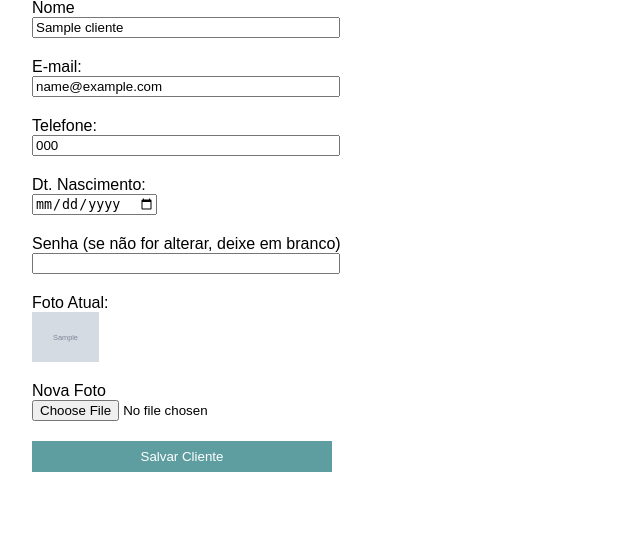
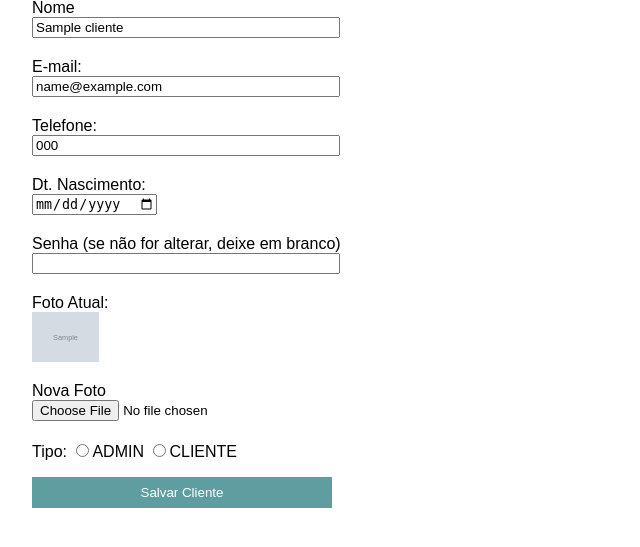
Before and after one commit to luiizsilverio/php-crud, a PHP site: page /php-crud/editar-cliente.php?id=1 in a window 1280 px wide. Shown: the part 154-701 px from the top of the page, without its empty margins (0-640 px from the left). Run offline with PHP 8.4, Linux system fonts and the light colour scheme; tables that the repository leaves empty or names only in its code hold one stand-in row (values such as "Sample post"); grey boxes marked "Sample" are stand-in pictures; data that the repository does not hold is empty.

Commit message:
is admin Ok

```diff
--- a/editar-cliente.php
+++ b/editar-cliente.php
@@ -21,6 +21,8 @@
     $telefone = $cliente['telefone'];
     $dtnas    = $cliente['dtnas'];
     $foto     = $cliente['foto'];
+    $admin    = $cliente['admin'] ?? "0";
+
   }
   catch (Exception $e) {
     $erro = "Erro ao enviar dados: " . $db_connect->error;
@@ -49,6 +51,7 @@
           $telefone  = $_POST['telefone'];
           $dtnas     = $_POST['dtnas'];
           $senha     = $_POST['senha'];
+          $admin     = $_POST['admin'];
           $erro      = "";
           $sql_foto  = "";
           $sql_senha = "";
@@ -71,7 +74,7 @@
             $erro = 'A senha deve ter tamanho entre 6 e 16 caracteres';
           }
 
-          if (isset($_FILES['foto'])) {   // Upload de foto
+          if (isset($_FILES['foto']) && !empty($_FILES['foto']['name'])) {   // Upload de foto
             $arq = $_FILES['foto'];
             $path = enviarArquivo($arq['error'], $arq['size'], $arq['name'], $arq['tmp_name']);
             if ($path == false)
@@ -95,7 +98,8 @@
                     telefone = '$telefone',
                     {$sql_senha}
                     {$sql_foto}
-                    dtnas = '$dtnas'
+                    dtnas = '$dtnas',
+                    admin = $admin
                     WHERE id = {$id}";
 
             try {
@@ -155,6 +159,15 @@
           <input type="file" name="foto" id="foto" />
         </p>
         <p>
+          <label>Tipo:</label>
+          <input type="radio" name="admin" value="1"
+            <?php if ($admin == "1") echo "checked"; ?>
+          />ADMIN
+          <input type="radio" name="admin" value="0"
+            <?php if ($admin == "0") echo "checked"; ?>
+          />CLIENTE
+        </p>
+        <p>
           <p style="color: red; font-style=bold;"><?php echo $erro; ?></p>
           <p style="color: blue; font-style=bold;"><?php echo $sucesso; ?></p>
           <button type="submit">Salvar Cliente</button>
--- a/styles.css
+++ b/styles.css
@@ -58,9 +58,10 @@ input {
   margin-bottom: 4px;
 }
 
-input:not([type="date"]) {
+input[type="text"], input[type="email"], input[type="password"] {
   width: 300px;
 }
+
 
 input[type="button"] {
   background-color: white;
```
Also changed, not shown: cadastrar-cliente.php (+9 -3 lines), clientes.php (+6 -2 lines).
